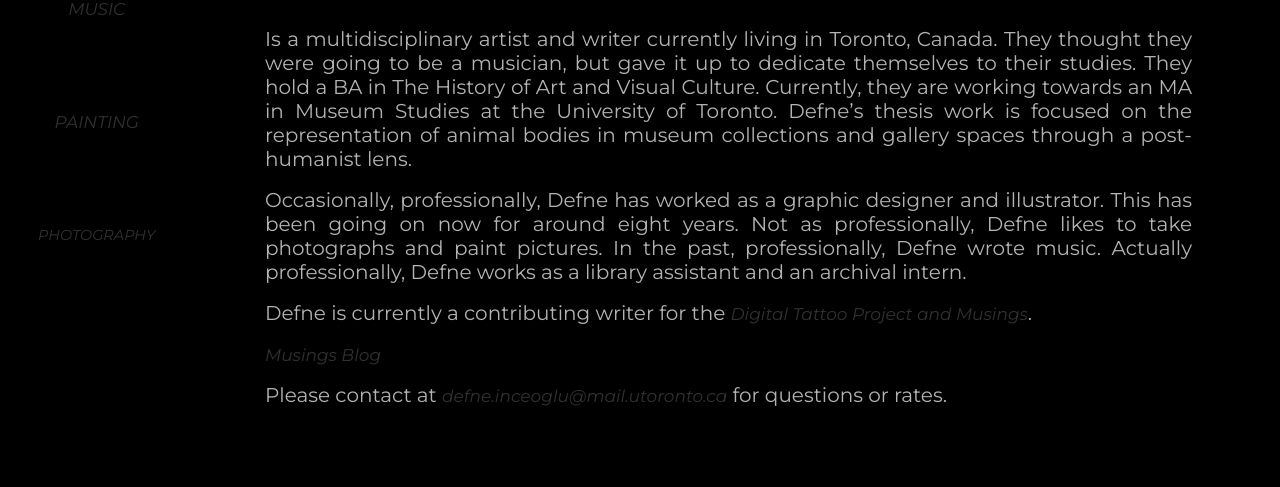
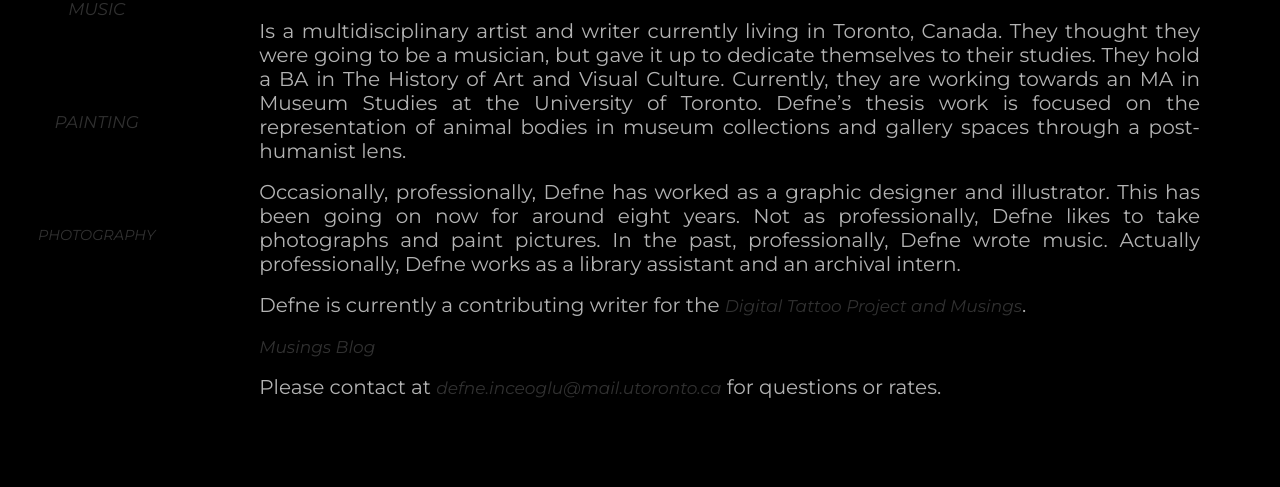
Before and after one commit to Driijko/Defne-Inceoglu-Website, a plain HTML site: page index.html in a window 1280 px wide. Shown: the part 469-956 px from the top of the page. Drawn offline with Linux system fonts and the light colour scheme.

```diff
--- a/style0.2.2.css
+++ b/style0.2.2.css
@@ -3,6 +3,8 @@
   color: rgb(179, 179, 179);
   font-size: 24px;
   font-family: "Montserrat";
+  margin: 0px;
+  padding: 0px;
 }
 
 a {
@@ -178,7 +180,7 @@
   }
 }
 
-@media only screen and (max-width: 1300px) {
+@media only screen and (max-width: 1350px) {
   body {
     font-size: 20px;
   }
@@ -209,7 +211,7 @@
   }
 }
 
-@media only screen and (max-width: 700px) {
+@media only screen and (max-width: 750px) {
   body {
     font-size: 13px;
   }
@@ -295,6 +297,7 @@
   z-index: 1;
   display: none;
   align-items: center;
+  /* bottom: 10px; */
 }
 
 .zoomImageContainer {
```
